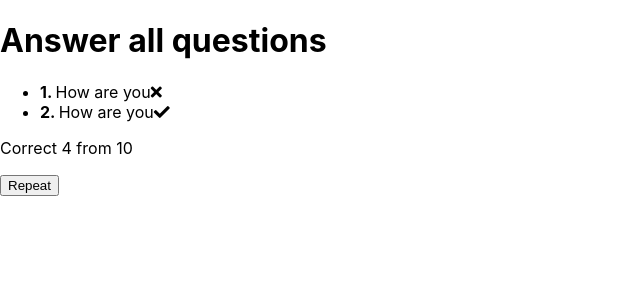
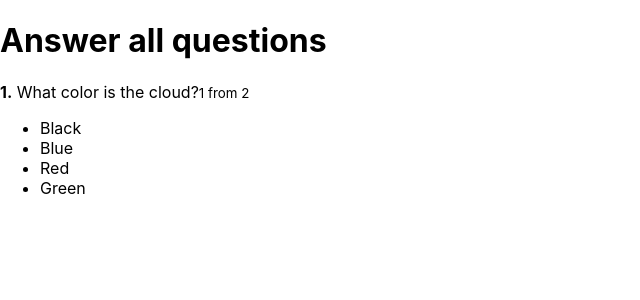
Before and after one commit to trofuk/react-quiz, a React app: page / in a window 1280 px wide. Shown: the top 300 px of the page, without its empty margins (0-640 px from the left). Built offline with nearby package versions, Linux system fonts and the light colour scheme.

Commit message:
Results count

```diff
--- a/src/components/FinishedQuiz/FinishedQuiz.js
+++ b/src/components/FinishedQuiz/FinishedQuiz.js
@@ -2,24 +2,41 @@
 import classes from './FinishedQuiz.css'
 
 const FinishedQuiz = props => {
+    const successCount = Object.keys(props.results).reduce((total, key) => {
+        if (props.results[key] === 'success') {
+            total++
+        }
+
+        return total
+    }, 0)
+
     return (
         <div className={classes.FinishedQuiz}>
             <ul>
-                <li>
-                    <strong>1. </strong>
-                    How are you
-                    <i className={'fa fa-times ' + classes.error}/>
-                </li>
-                <li>
-                    <strong>2. </strong>
-                    How are you
-                    <i className={'fa fa-check ' + classes.success}/>
-                </li>
+                { props.quiz.map((quizItem, index) => {
+                    const cls = [
+                        'fa',
+                        props.results[quizItem.id] === 'error' ? 'fa-times' : 'fa-check',
+                        classes[props.results[quizItem.id]]
+                    ]
+
+                    return (
+                        <li
+                            key={index}
+                        >
+                            <strong>{index + 1}</strong>.&nbsp;
+                            {quizItem.question}
+                            <i className={cls.join(' ')} />
+                        </li>
+
+                    )
+
+                })}
             </ul>
-            <p>Correct 4 from 10</p>
+            <p>Correct {successCount} from {props.quiz.length}</p>
 
             <div>
-                <button>Repeat</button>
+                <button onClick={props.onRetry}>Repeat</button>
             </div>
         </div>
     )
--- a/src/containers/Quiz/Quiz.js
+++ b/src/containers/Quiz/Quiz.js
@@ -5,7 +5,8 @@
 
 class Quiz extends Component {
     state = {
-        isFinished: true,
+        results: {}, //{[id]: success error}
+        isFinished: false,
         activeQuestion: 0,
         answerState: null,
         quiz: [
@@ -42,11 +43,15 @@
             }
         }
         const question = this.state.quiz[this.state.activeQuestion]
+        const results = this.state.results
 
         if (question.rightAnswerId === answerId) {
-
+            if (!results[question.id]) {
+                results[question.id] = 'success'
+            }
             this.setState({
-                answerState: {[answerId]: 'success'}
+                answerState: {[answerId]: 'success'},
+                results
             })
 
             const timeout = window.setTimeout(() => {
@@ -63,11 +68,11 @@
 
                 window.clearTimeout(timeout)
             }, 1000)
-
-
         } else {
+            results[question.id] = 'error'
             this.setState({
-                answerState: {[answerId]: 'error'}
+                answerState: {[answerId]: 'error'},
+                results
             })
         }
     }
@@ -75,6 +80,16 @@
     isQuizFinished() {
         return this.state.activeQuestion + 1 === this.state.quiz.length
     }
+
+    retryHandler = () => {
+        this.setState({
+            activeQuestion: 0,
+            answerState: null,
+            isFinished: false,
+            results: {}
+        })
+    }
+
     render() {
         return (
             <div className={classes.Quiz}>
@@ -85,7 +100,9 @@
                     {
                         this.state.isFinished
                         ? <FinishedQuiz
-
+                             results={this.state.results}
+                             quiz={this.state.quiz}
+                             onRetry={this.retryHandler}
                             />
                         :   <ActiveQuiz
                                 answers={this.state.quiz[this.state.activeQuestion].answers}
```
